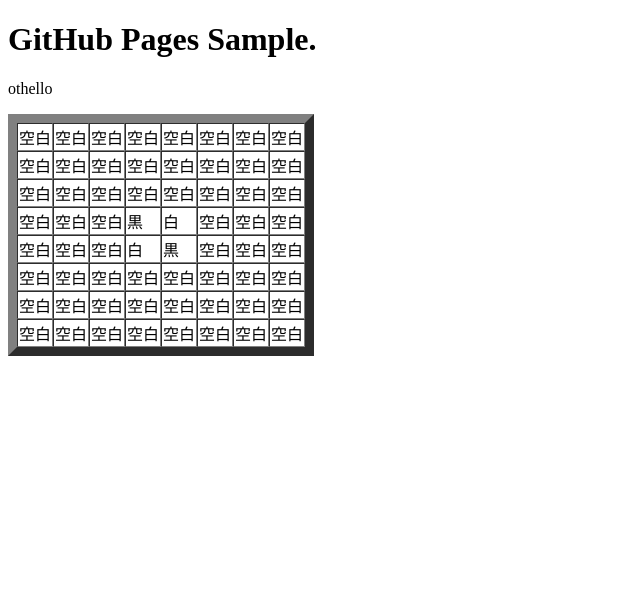
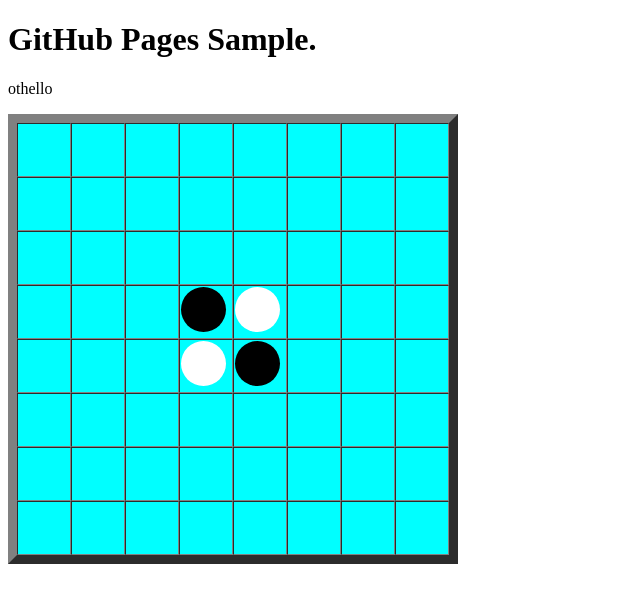
Before and after one commit to ImpureSilver11/othello, a Vue app: page /#/ in a window 1280 px wide. Shown: the top 602 px of the page, without its empty margins (0-640 px from the left). Built offline with nearby package versions, Linux system fonts and the light colour scheme; the HTML template or start-up script is replaced by a standard one.

Commit message:
初期盤面

```diff
--- a/src/pages/Home.vue
+++ b/src/pages/Home.vue
@@ -3,19 +3,20 @@
     <p>othello</p>
     <table border="9" cellspacing="0">
       <tr v-for="i in y" v-bind:key="i">
-        <td v-for="j in x" v-bind:key="j">
-          <span v-if="table[i][j] == '黒'">
-            {{ table[i][j] }}
+        <td v-for="j in x" v-bind:key="j" class="cell">
+          <span v-if="table[i][j] == '黒'" class='black' >
           </span >
-          <span v-if="table[i][j] == '白'">
-            {{ table[i][j] }}
+          <span v-if="table[i][j] == '白'" class="white">
           </span>
-          <span v-if="table[i][j] == '空白'">
-            {{ table[i][j] }}
+          <span v-if="table[i][j] == '黒置'" v-on:click="canput" class="Canput">
+          </span>
+          <span v-if="table[i][j] == '空白'" class="space" >
+            <!-- {{ table[i][j] }} -->
           </span>
         </td>
       </tr>
     </table>
+    <p>{{ message }}</p>
     <router-link to="/about"></router-link>
   </div>
 </template>
@@ -24,20 +25,23 @@
 const table_y = 8;
 const table_x = 8;
 const array_table = [['','','','','','','','',''],['','','','','','','','',''],['','','','','','','','',''],['','','','','','','','',''],['','','','','','','','',''],['','','','','','','','',''],['','','','','','','','',''],['','','','','','','','',''],['','','','','','','','','']];
-
+var msg = ''
 export default {
   data () {
     return{
       y: table_y,
       x: table_x,
-      table: array_table
+      table: array_table,
+      message: msg
     }
   },
   created: function(){
     this.isinit();
     this.mytarn();
   },
-    computed: {
+    mounted: function(){
+      this.canput();
+      this.whetherCanPut();
     },
     methods: {
       isinit() {
@@ -49,12 +53,52 @@ export default {
               array_table[i][j] =  '白'
             }else{
               array_table[i][j] =  "空白"
+              // 置けるかどうか判別してarray_tableに入れとくか
             }
           }
         }
+      },
+      canput: function () {
+
+      },
+      whetherCanPut: function () {
+        // 置ける位置かどうか判別
+        return true
       },
       mytarn(){
       }
     }
 }
 </script>
+<style>
+.cell{
+  height: 50px;
+  width: 50px;
+  padding: auto;
+  background-color: aqua;
+}
+.black{
+  height: 45px;
+  width: 45px;
+  border-radius: 50%;
+  background-color: black;
+  display: inline-block;
+}
+.white{
+  height: 45px;
+  width: 45px;
+  border-radius: 50%;
+  background-color: white;
+  display: inline-block;
+}
+.space{
+  border-radius: 50%;
+}
+.Canput{
+  background-color:wheat;
+  display: inline-block;
+  /* height: 45px; */
+  /* width: 45px; */
+  border-radius: 50%;
+}
+</style>
```
